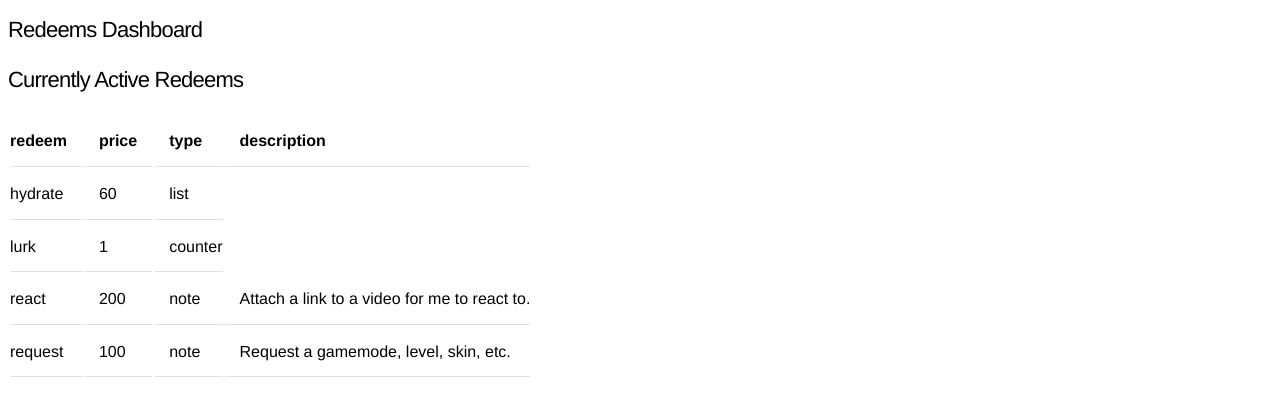
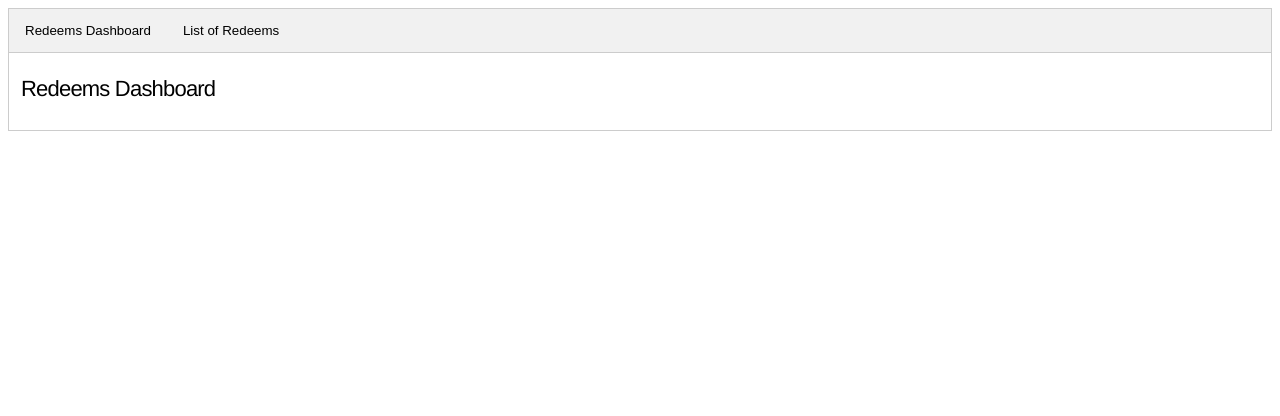
Before and after one commit to SleepyLili/tlapbot, a Flask app: page /dashboard in a window 1280 px wide. Shown: the top 416 px of the page. Run offline with Flask 2, Linux system fonts and the light colour scheme; data that the repository does not hold is empty.

Commit message:
add tabs to dashboard tab with recent redeems and counters then tab with redeems info recent redeems open by default

```diff
--- a/tlapbot/default_redeems.py
+++ b/tlapbot/default_redeems.py
@@ -1,6 +1,6 @@
 REDEEMS={
     "hydrate": {"price": 60, "type": "list"},
-    "lurk": {"price": 1, "type": "counter"},
+    "lurk": {"price": 1, "type": "counter", "info": "Let everyone know you're going to lurk."},
     "react": {"price": 200, "type": "note", "info": "Attach a link to a video for me to react to."},
     "request": {"price": 100, "type": "note", "info": "Request a gamemode, level, skin, etc."}
 }
--- /dev/null
+++ b/tlapbot/static/dashboard.js
@@ -0,0 +1,19 @@
+function openTab(event, tabName) {
+    var i, tabcontent, tablinks;
+
+    // Get all elements with class="tabcontent" and hide them
+    tabcontent = document.getElementsByClassName("tabcontent");
+    for (i = 0; i < tabcontent.length; i++) {
+      tabcontent[i].style.display = "none";
+    }
+
+    // Get all elements with class="tablinks" and remove the class "active"
+    tablinks = document.getElementsByClassName("tablinks");
+    for (i = 0; i < tablinks.length; i++) {
+      tablinks[i].className = tablinks[i].className.replace(" active", "");
+    }
+
+    // Show the current tab, and add an "active" class to the button that opened the tab
+    document.getElementById(tabName).style.display = "block";
+    evt.currentTarget.className += " active";
+  }
--- a/tlapbot/static/style.css
+++ b/tlapbot/static/style.css
@@ -102,3 +102,38 @@ pre{padding: 1em;}
 select {
   width: auto;
 }
+
+.tab {
+    overflow: hidden;
+    border: 1px solid #ccc;
+    background-color: #f1f1f1;
+  }
+
+  /* Style the buttons that are used to open the tab content */
+  .tab button {
+    background-color: inherit;
+    float: left;
+    border: none;
+    outline: none;
+    cursor: pointer;
+    padding: 14px 16px;
+    transition: 0.3s;
+  }
+
+  /* Change background color of buttons on hover */
+  .tab button:hover {
+    background-color: #ddd;
+  }
+
+  /* Create an active/current tablink class */
+  .tab button.active {
+    background-color: #ccc;
+  }
+
+  /* Style the tab content */
+  .tabcontent {
+    display: none;
+    padding: 6px 12px;
+    border: 1px solid #ccc;
+    border-top: none;
+  }
--- a/tlapbot/templates/dashboard.html
+++ b/tlapbot/templates/dashboard.html
@@ -4,6 +4,16 @@
 <head>
     <title>Redeems Dashboard</title>
 </head>
+<div id="script">
+
+<script src="/static/dashboard.js"></script>
+
+    <div class="tab">
+        <button class="tablinks" onclick="openTab(event, 'dashboard')", id="defaultOpen">Redeems Dashboard</button>
+        <button class="tablinks" onclick="openTab(event, 'redeems-list')">List of Redeems</button>
+    </div>
+
+    <div id='dashboard' class="tabcontent">
         <body>
             <h3>Redeems Dashboard</h3>
             {% if (username and users ) %}
@@ -42,10 +52,10 @@
             <table>
                 <thead>
                     <tr>
-                <th>time</th>
-                <th>redeem</th>
-                <th>redeemer</th>
-                <th>note</th>
+                        <th>Time</th>
+                        <th>Redeem</th>
+                        <th>Redeemer</th>
+                        <th>Note</th>
                     </tr>
                 </thead>
                 {% for row in queue %}
@@ -61,16 +71,19 @@
             </table>
             {% endif %}
         </body>
+    </div>
+
+    <div id='redeems-list' class="tabcontent">
         <h3>Currently Active Redeems</h3>
         <body>
             {% if redeems %}
             <table>
                 <thead>
                     <tr>
-                <th>redeem</th>
-                <th>price</th>
-                <th>type</th>
-                <th>description</th>
+                        <th>Redeem</th>
+                        <th>Price</th>
+                        <th>Type</th>
+                        <th>Description</th>
                     </tr>
                 </thead>
                 {% for redeem, redeem_info in redeems.items() %}
@@ -86,4 +99,13 @@
             </table>
             {% endif %}
         </body>
+    </div>
+
+</div>
+
+<script>
+    // Get the element with id="defaultOpen" and click on it
+    document.getElementById("defaultOpen").click();
+</script>
+
 </html>
```
Lines whose indentation alone changed are shown as unchanged.
